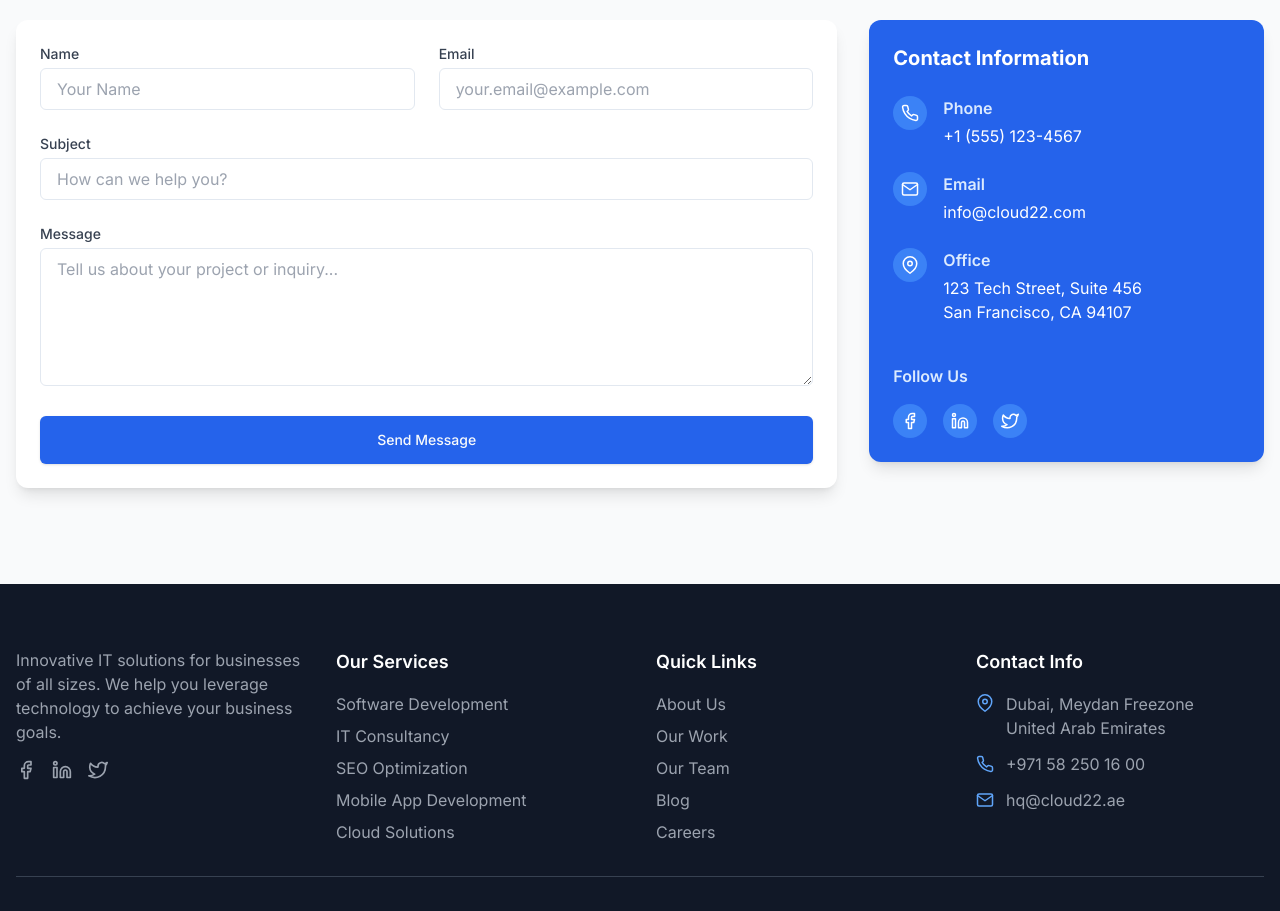
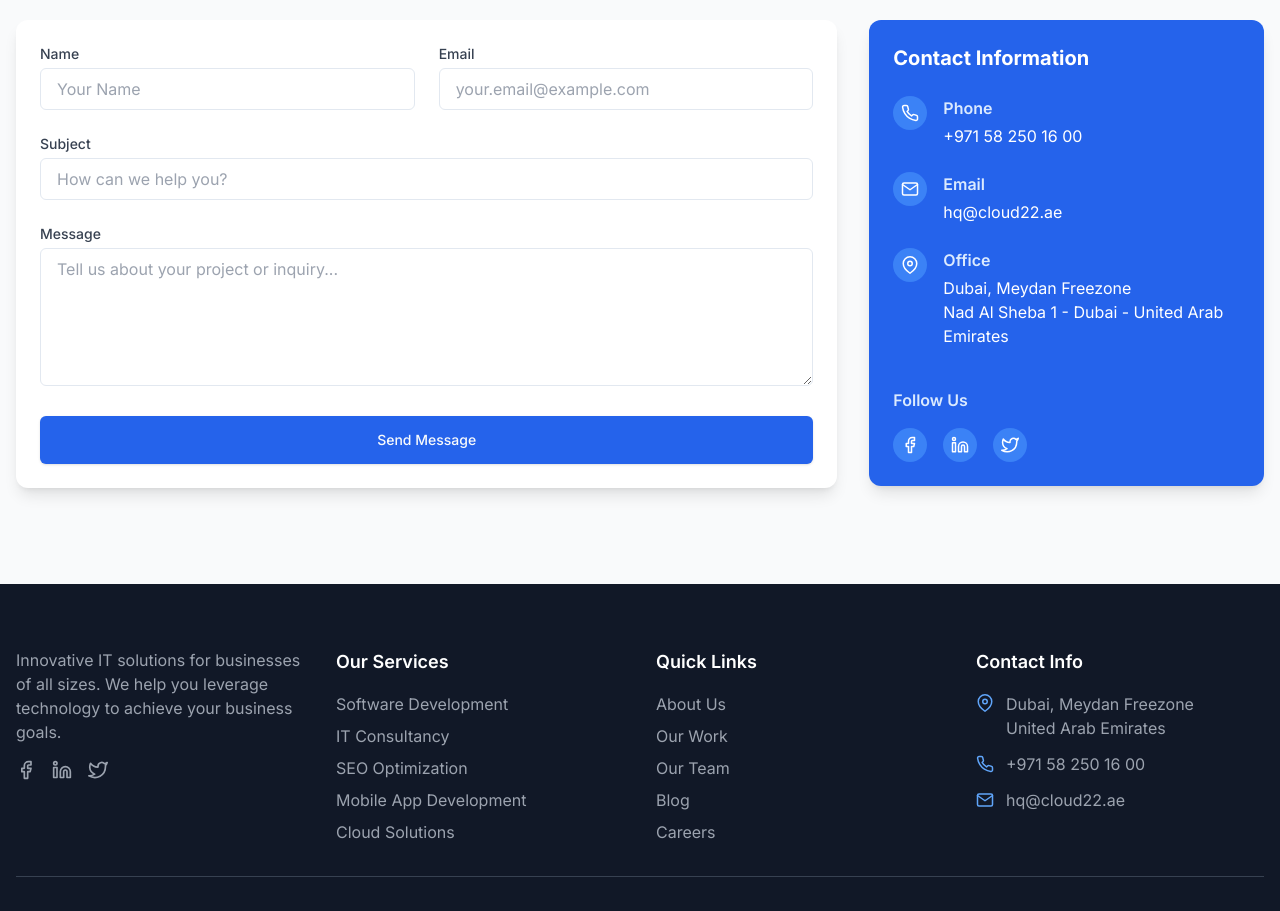
Before and after one commit to GTENTEN/Test, a Next.js app: page / in a window 1280 px wide. Shown: the part 2040-2951 px from the top of the page. Built offline with nearby package versions, Linux system fonts and the light colour scheme.

Commit message:
Update ContactSection.tsx

```diff
--- a/src/components/sections/ContactSection.tsx
+++ b/src/components/sections/ContactSection.tsx
@@ -89,7 +89,7 @@ const ContactSection = () => {
                     </div>
                     <div>
                       <h4 className="font-semibold text-blue-100">Phone</h4>
-                      <p className="mt-1">+1 (555) 123-4567</p>
+                      <p className="mt-1">+971 58 250 16 00</p>
                     </div>
                   </div>
 
@@ -102,7 +102,7 @@ const ContactSection = () => {
                     </div>
                     <div>
                       <h4 className="font-semibold text-blue-100">Email</h4>
-                      <p className="mt-1">info@cloud22.com</p>
+                      <p className="mt-1">hq@cloud22.ae</p>
                     </div>
                   </div>
 
@@ -115,8 +115,8 @@ const ContactSection = () => {
                     </div>
                     <div>
                       <h4 className="font-semibold text-blue-100">Office</h4>
-                      <p className="mt-1">123 Tech Street, Suite 456</p>
-                      <p>San Francisco, CA 94107</p>
+                      <p className="mt-1">Dubai, Meydan Freezone</p>
+                      <p> Nad Al Sheba 1 - Dubai - United Arab Emirates</p>
                     </div>
                   </div>
                 </div>
```
